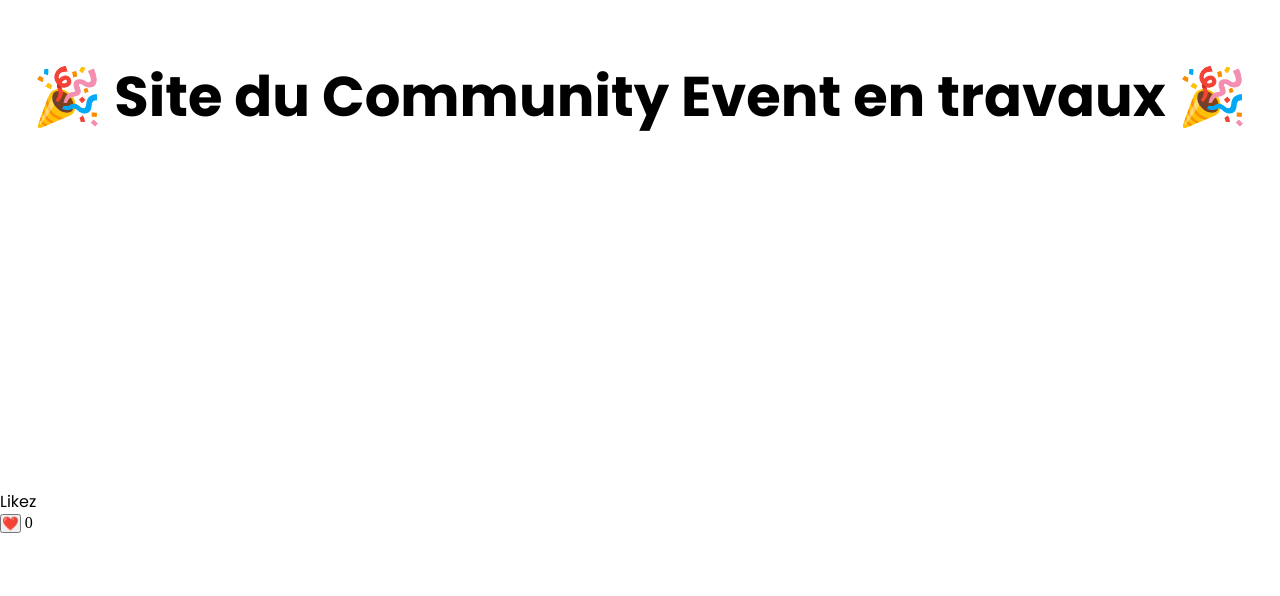
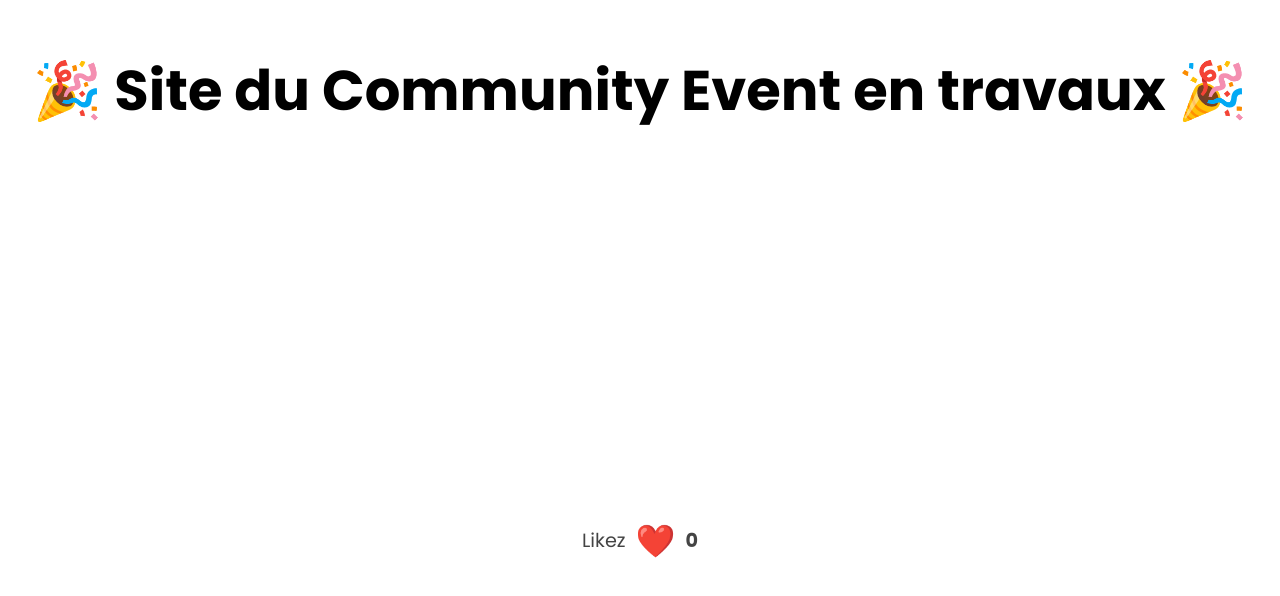
Before and after one commit to LucasGest/CommunityEventv3, a plain HTML site: page index.html in a window 1280 px wide. Shown: the part 196-792 px from the top of the page. Drawn offline with nearby package versions, Linux system fonts and the light colour scheme; no server answers.

Commit message:
Update style.css

```diff
--- a/css/style.css
+++ b/css/style.css
@@ -1,11 +1,12 @@
 :root {
-  --primary-color: #a8e6cf;
-  --second-one-color: #b7c9d4;
-  --second-two-color: #c3d6dc;
-  --bg-color: #fefbf6;
-
   --font-title: "Poppins", serif;
   --font-paragraph: "Roboto", serif;
+}
+
+* {
+  margin: 0;
+  padding: 0;
+  box-sizing: border-box;
 }
 
 p,
@@ -18,14 +19,44 @@ a {
   font-family: var(--font-title);
 }
 
-* {
+body {
   margin: 0;
-  padding: 0;
-  box-sizing: border-box;
+  min-height: 100vh;
+  display: grid;
+  place-items: center;
+  background: white;
+  overflow: hidden;
 }
 
-body {
-  overflow: hidden;
+.like-container {
+  display: flex;
+  align-items: center;
+  gap: 10px;
+  font-size: 1.2rem;
+  color: #444;
+}
+
+.like-btn {
+  background: none;
+  border: none;
+  cursor: pointer;
+  font-size: 2rem;
+  transition: transform 0.2s ease;
+}
+
+.like-btn:hover {
+  transform: scale(1.2);
+}
+
+.like-btn.liked {
+  transform: scale(1.5);
+  transition: transform 0.2s ease, color 0.2s ease;
+  color: #ff7ba9;
+}
+
+.like-count {
+  font-weight: bold;
+  font-family: "Poppins", sans-serif;
 }
 
 #compte_a_rebours {
@@ -38,7 +69,6 @@ body {
 
 #presentation {
   text-align: center;
-  padding: 50px 20px;
 }
 
 #presentation h1 {
```
